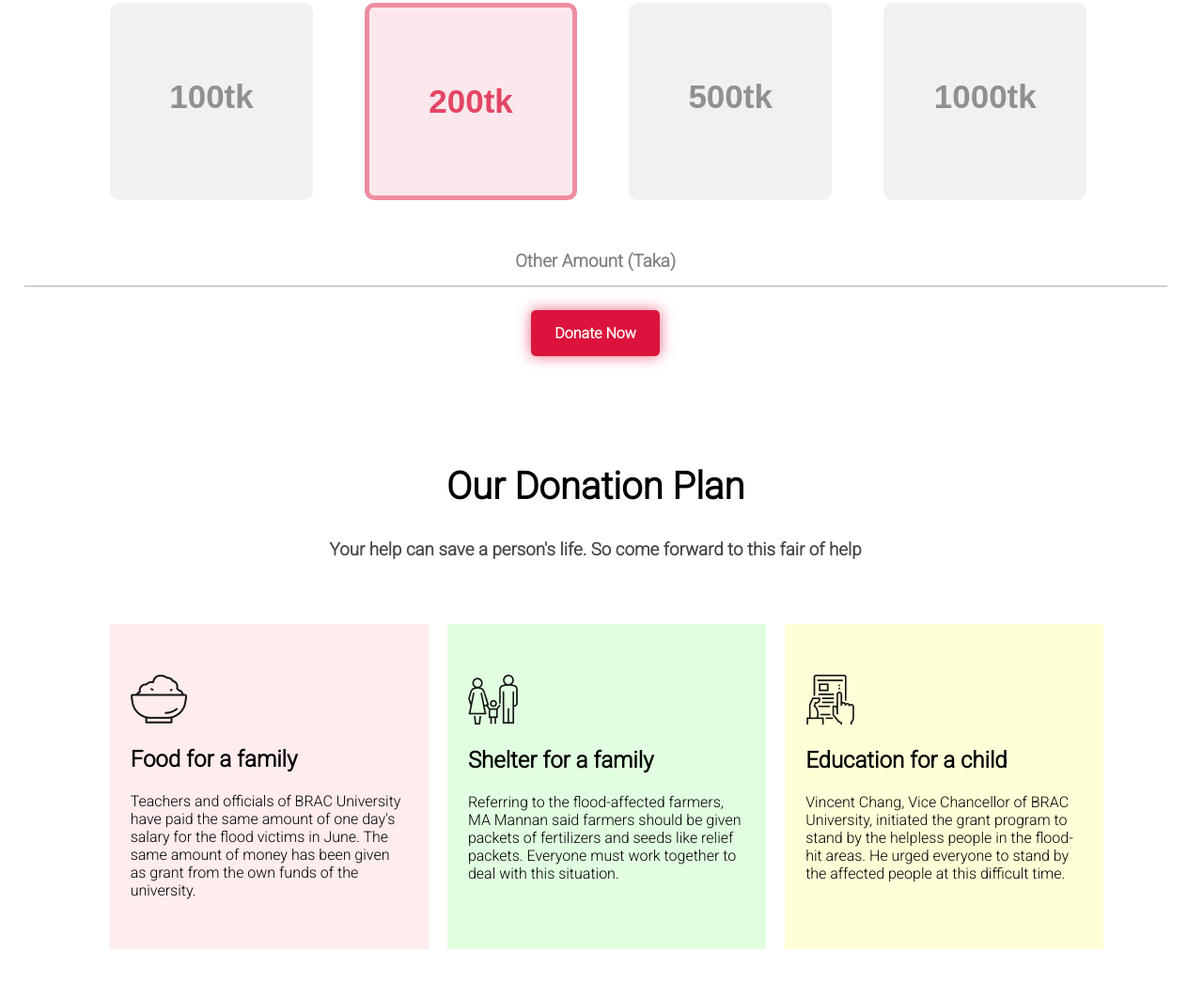
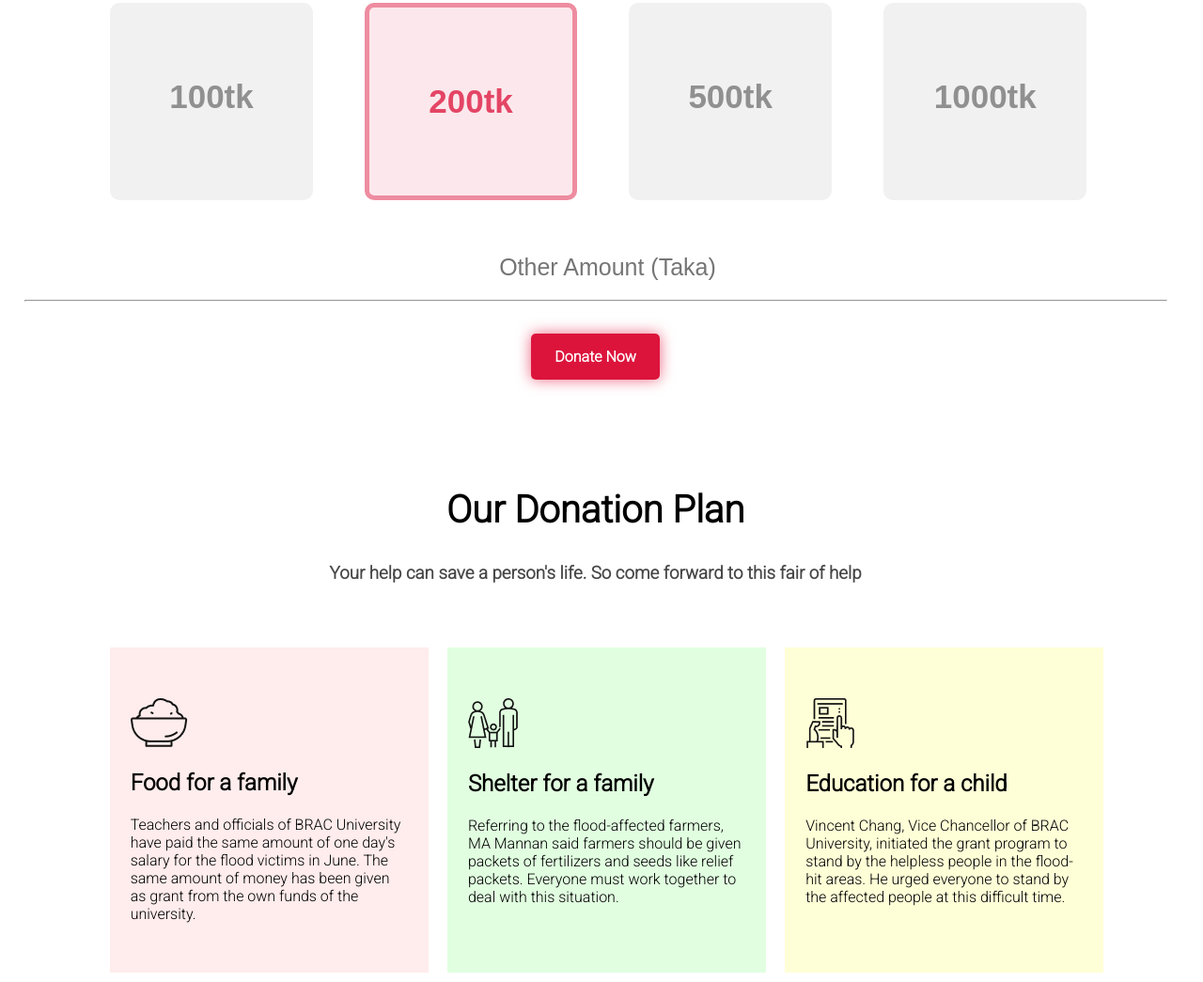
Before and after one commit to spsujoy007/Donate-voluntarily, a plain HTML site: page index.html in a window 1280 px wide. Shown: the part 952-1997 px from the top of the page at 94% size. Drawn offline with Linux system fonts and the light colour scheme; a web font is replaced by a local one.

Commit message:
Input section is missing and some design of input

```diff
--- a/index.html
+++ b/index.html
@@ -45,7 +45,8 @@
             </div>
 
             <div class="m-item amountSec">
-                <h3>Other Amount (Taka)</h3>
+                <input type="text" placeholder="Other Amount (Taka)">
+                <hr>
                 <a href="#" target="_blank" class="mybtn">Donate Now</a>
             </div>
         </div>
--- a/style.css
+++ b/style.css
@@ -79,11 +79,22 @@ h1 {
     border: 5px solid #dc143c6e;
 }
 
-.amountSec h3 {
-    margin-bottom: 40px;
+.amountSec input {
+    margin-bottom: 20px;
     border-bottom: 1px solid #adadad;
-    padding-bottom: 15px;
+    padding: 22px 10px 0px 10px;
     color: gray;
+    display: block;
+    outline: none;
+    border: none;
+    font-size: 25px;
+    margin-left: 37%;
+    text-align: center;
+    color: crimson;
+}
+
+.amountSec hr {
+    margin-bottom: 4%;
 }
 
 .elements .d-plan {
```
